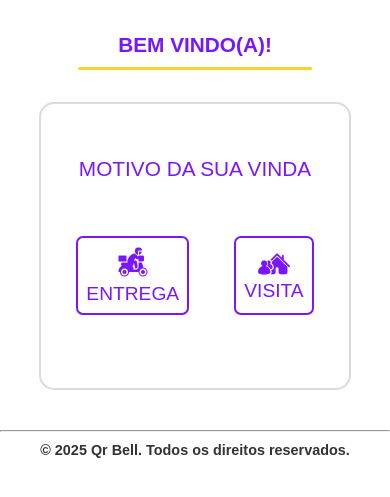
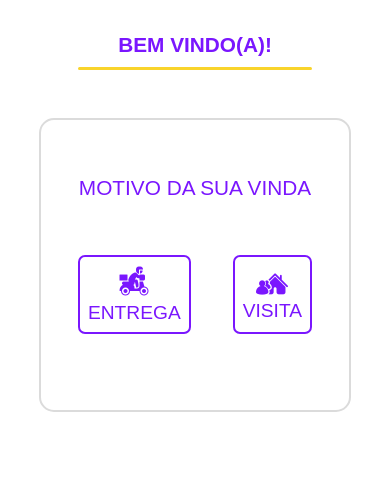
Before and after one commit to StartUP-Garotos/qrbell, a PHP site: page / in a window 390 px wide. Shown: the part 311-808 px from the top of the page. Run offline with PHP 8.4, Linux system fonts and the light colour scheme; some web fonts are replaced.

Commit message:
fix: removido footer

```diff
--- a/index.html
+++ b/index.html
@@ -40,13 +40,6 @@
     </div>
     </div>
 
-    <footer>
-        <hr>
-        <div class="footer-text">
-            <p>© 2025 Qr Bell. Todos os direitos reservados.</p>
-        </div>
-    </footer>
-
 </body>
 
 </html>
--- a/style/style.css
+++ b/style/style.css
@@ -84,10 +84,6 @@
         background-color: var(--cor-principal);
         color: white;
         transition: 0.3s;
-    }
-
-    footer {
-        margin-top: 130px;
     }
 
     .footer-text {
@@ -217,18 +213,4 @@
         width: 100px;
     }
 
-    @media (max-width: 400px) {
-        footer {
-            margin-top: 40px;
-        }
-
-        .footer-text {
-            font-size: 0.9rem;
-        }
-
-        .container-motivo {
-            margin: 2rem auto;
-            padding: 0.8rem;
-        }
-    }
 }
```
